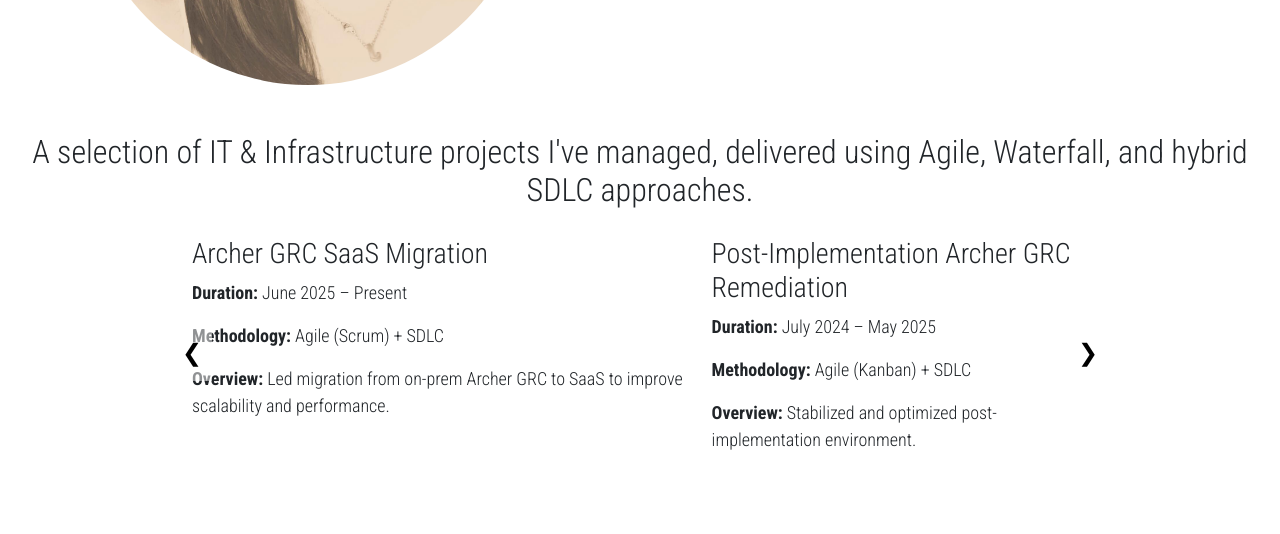
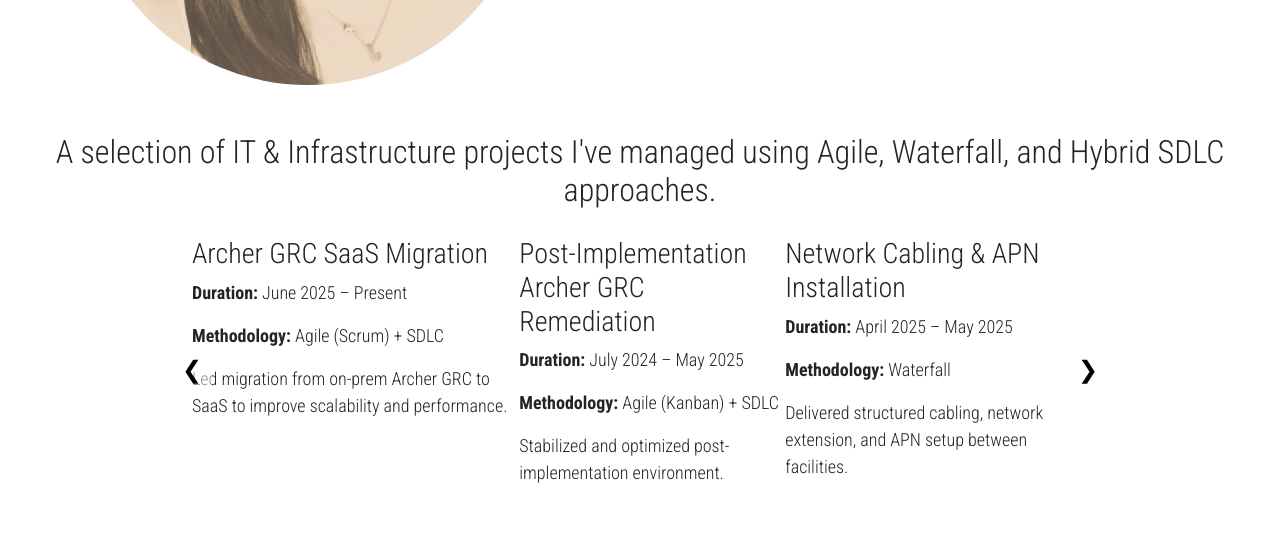
Before and after one commit to dyuwani/my-portfolio, a plain HTML site: page index.html in a window 1280 px wide. Shown: the part 920-1454 px from the top of the page. Drawn offline with nearby package versions, Linux system fonts and the light colour scheme; a web font is replaced by a local one.

Commit message:
carousel 2

```diff
--- a/index.html
+++ b/index.html
@@ -83,7 +83,7 @@
   <!-- Start of Services Section  -->
 <section id="portfolio" class="services-container">
   <h2 class="services text-center">
-    A selection of IT & Infrastructure projects I've managed, delivered using Agile, Waterfall, and hybrid SDLC approaches.
+    A selection of IT & Infrastructure projects I've managed using Agile, Waterfall, and Hybrid SDLC approaches.
   </h2>
 
   <div class="carousel">
@@ -92,14 +92,19 @@
         <h3>Archer GRC SaaS Migration</h3>
         <p><strong>Duration:</strong> June 2025 – Present</p>
         <p><strong>Methodology:</strong> Agile (Scrum) + SDLC</p>
-        <p><strong>Overview:</strong> Led migration from on-prem Archer GRC to SaaS to improve scalability and performance.</p>
+        <p>Led migration from on-prem Archer GRC to SaaS to improve scalability and performance.</p>
       </div>
-
       <div class="project-slide">
         <h3>Post-Implementation Archer GRC Remediation</h3>
         <p><strong>Duration:</strong> July 2024 – May 2025</p>
         <p><strong>Methodology:</strong> Agile (Kanban) + SDLC</p>
-        <p><strong>Overview:</strong> Stabilized and optimized post-implementation environment.</p>
+        <p>Stabilized and optimized post-implementation environment.</p>
+      </div>
+      <div class="project-slide">
+        <h3>Network Cabling & APN Installation</h3>
+        <p><strong>Duration:</strong> April 2025 – May 2025</p>
+        <p><strong>Methodology:</strong> Waterfall</p>
+        <p>Delivered structured cabling, network extension, and APN setup between facilities.</p>
       </div>
     </div>
 
@@ -107,6 +112,19 @@
     <a class="next" onclick="changeSlide(1)">&#10095;</a>
   </div>
 </section>
+
+<script>
+let currentSlide = 0;
+
+function changeSlide(direction) {
+  const slides = document.querySelector('.slides');
+  const totalSlides = document.querySelectorAll('.project-slide').length;
+
+  currentSlide = (currentSlide + direction + totalSlides) % totalSlides;
+  slides.style.transform = `translateX(-${currentSlide * 100}%)`;
+}
+</script>
+
 
       <!-- Add more project slides here -->
 
```
